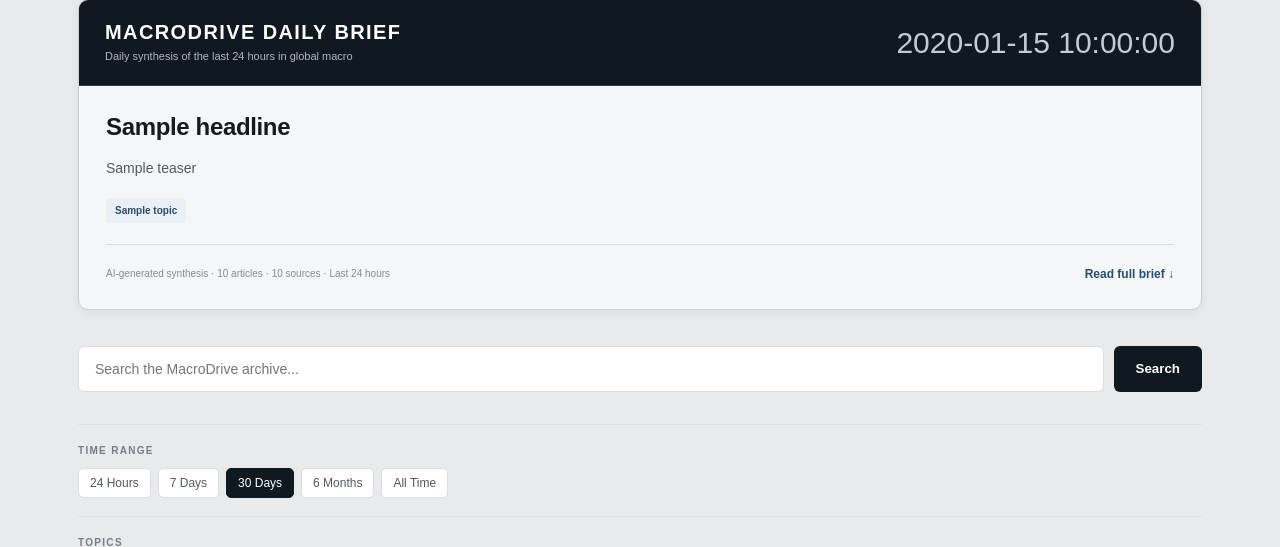
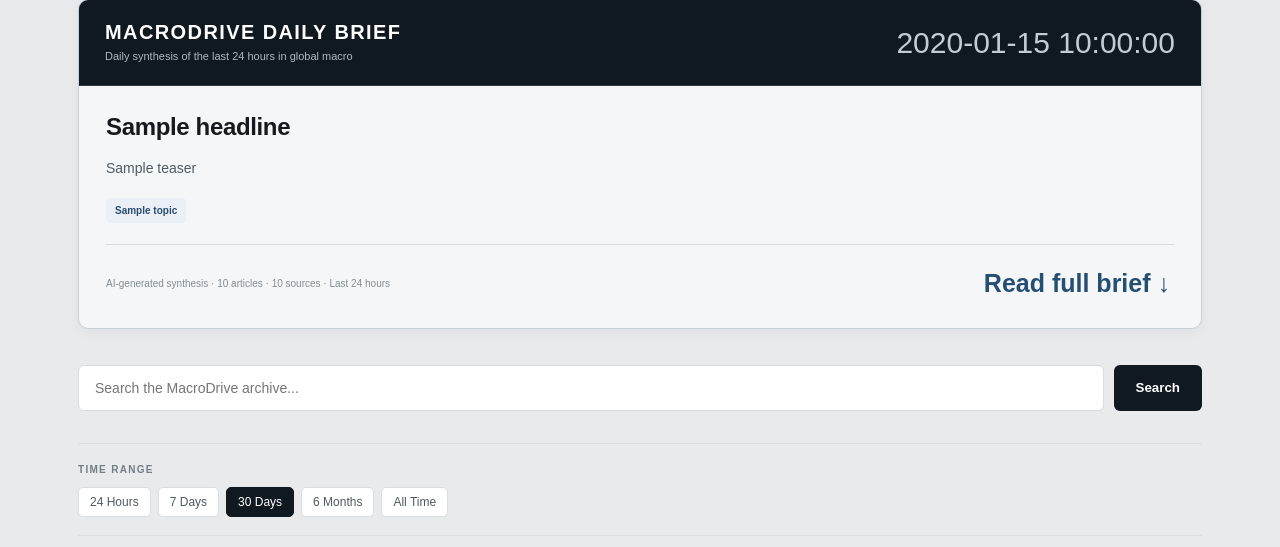
Before and after one commit to davidtanzj/Macrodrive, a Flask app: template templates/index.html in a window 1280 px wide. Shown: the part 309-856 px from the top of the page. Run offline with Flask 3, Linux system fonts and the light colour scheme; the template is opened without the code that fills it: most values are stand-ins (such as "Sample title", 1, 10 or a date in 2020).

Commit message:
Increase Daily Brief button size

```diff
--- a/static/style.css
+++ b/static/style.css
@@ -282,12 +282,12 @@ a { color: inherit; }
 
 .daily-brief-toggle {
     flex-shrink: 0;
-    padding: 7px 0;
+    padding: 9px 4px;
     border: 0;
     background: transparent;
     color: #244f73;
     font-family: inherit;
-    font-size: 12px;
+    font-size: 25px;
     font-weight: 800;
     cursor: pointer;
 }
```
